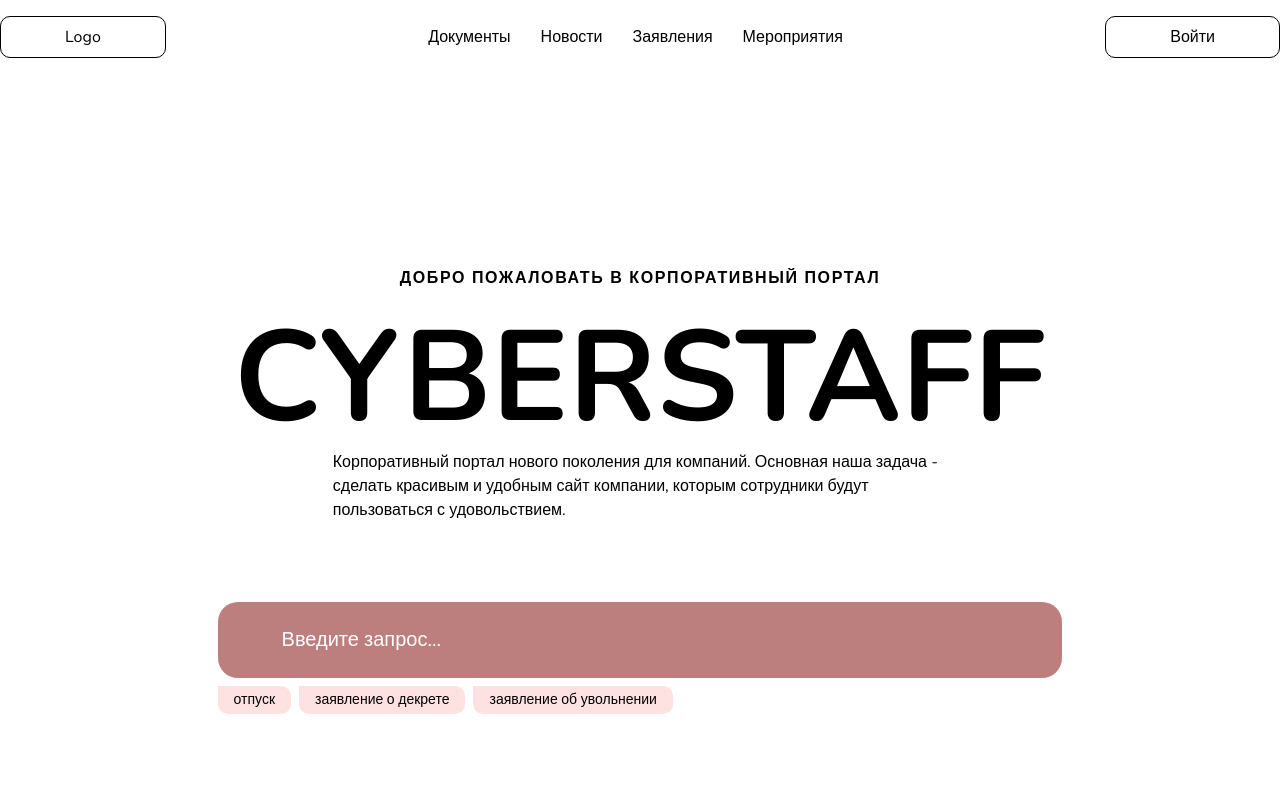
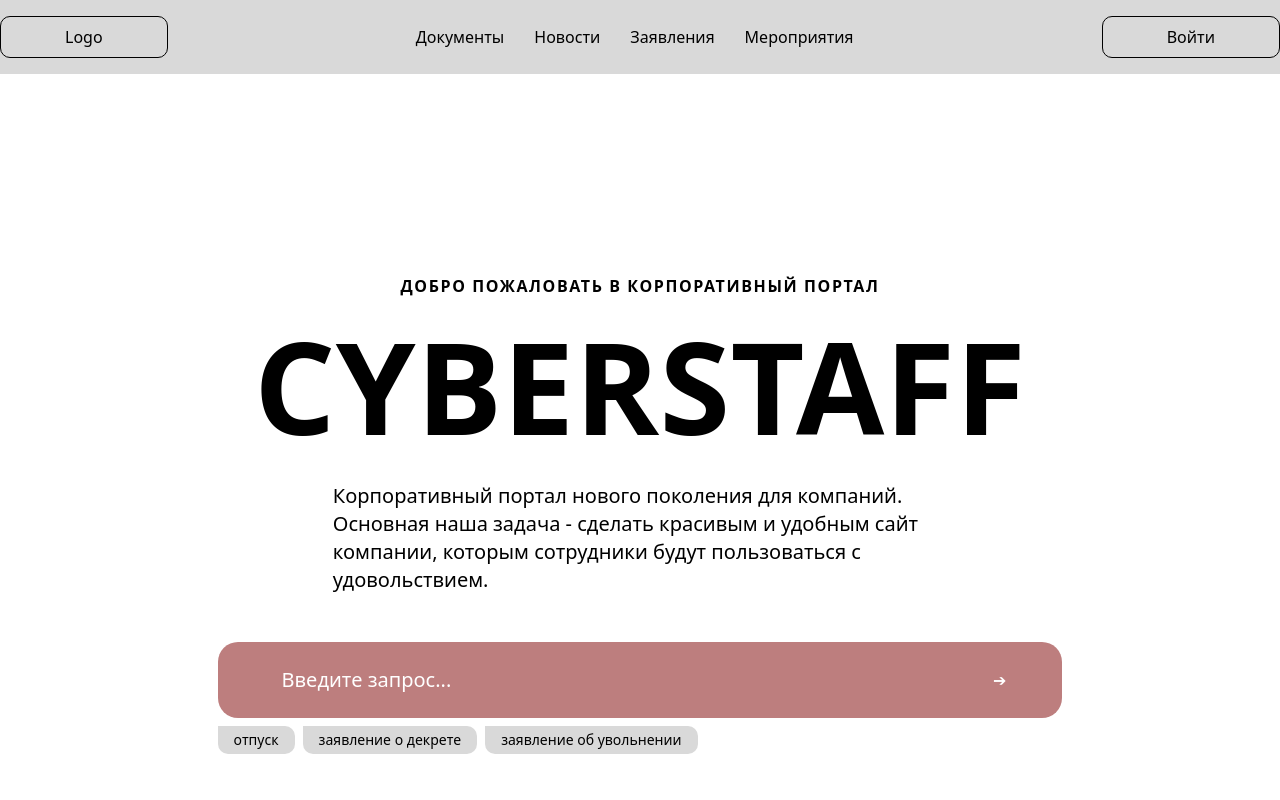
Before and after one commit to ShiroSan123/MPIT_25_FRONT, a Next.js app: page / in a window 1280 px wide. Shown: the top 800 px of the page. Built offline with nearby package versions, Linux system fonts and the light colour scheme.

Commit message:
Add: Grid-section

```diff
--- a/app/globals.css
+++ b/app/globals.css
@@ -2,14 +2,14 @@
 @tailwind components;
 @tailwind utilities;
 
-@media (prefers-color-scheme: dark) {
-  :root {
-
-  }
+.font-inter {
+  font-family: var(--font-inter);
 }
 
-body {
-  color: var(--foreground);
-  background: var(--background);
-  font-family: Nunito, sans-serif;
+.font-nunito {
+  font-family: var(--font-nunito);
 }
+
+.font-poppins {
+  font-family: var(--font-poppins);
+}
--- a/app/layout.tsx
+++ b/app/layout.tsx
@@ -1,11 +1,10 @@
 import type { Metadata } from "next";
-import { Nunito } from "next/font/google";
+import { Nunito_Sans, Inter, Poppins } from "next/font/google";
 import "./globals.css";
 
-const nunitoSans = Nunito({
-  variable: "--font-nunito-sans",
-  subsets: ["latin"],
-});
+const inter = Inter({ subsets: ["latin"]});
+const nunito = Nunito_Sans({ subsets: ["latin"]});
+const poppins = Poppins({ weight: ["500","400","700"], subsets: ["latin"]});
 
 export const metadata: Metadata = {
   title: "Cyberstaff",
@@ -19,9 +18,7 @@
 }>) {
   return (
     <html lang="en">
-      <body
-        className={`${nunitoSans.variable} antialiased`}
-      >
+      <body className={'${inter.className} ${nunito.className} ${poppins.className}'}>
         {children}
       </body>
     </html>
--- a/app/page.tsx
+++ b/app/page.tsx
@@ -1,13 +1,15 @@
 import Hero from '@/components/Hero'
 import Header from '@/components/Header';
+import { Mini1 } from '@/components/Mini1';
 
 export default function Home() {
   return (
     <main className="relative">
-			<div>
+			<div className='h-screen'>
 				<Header />
 				<Hero />
 			</div>
+			<Mini1 />
 		</main>
   );
 }
--- a/components/Header.tsx
+++ b/components/Header.tsx
@@ -2,7 +2,8 @@
 
 const Header = () => {
 	return (
-		<header className="flex mx-auto justify-between items-center max-w-[1636px] py-4">
+		<header className="max-w-full bg-gray-main">
+			<div className="flex mx-auto justify-between items-center max-w-[1636px] py-4">
 				<div className="flex items-center gap-3 border border-black rounded-[10px] lg:px-16 lg:py-2">Logo</div>
 				<nav className="hidden sm:inline-block">
 					<ul className="flex lg:gap-[30px]">
@@ -15,6 +16,8 @@
 				<div className="lg:gap-9">
 					<button className="font-regular text-l text-black border border-black rounded-[10px] md:py-2 lg:py-2 md:px-4 lg:px-16">Войти</button>
 				</div>
+			</div>
+
 </header>
 	)
 }
--- a/components/Hero.tsx
+++ b/components/Hero.tsx
@@ -3,37 +3,37 @@
 
 const Hero = () => {
 	return (
-		<div className='pb-20 pt-28'>
-			<div className='flex justify-center relative my-20 z-10'>
+		<div className='pt-[25vh] font-nunito'>
+			<div className='flex justify-center relative z-10'>
 					<div className='max-w-[60vw] flex flex-col items-center justify-center'>
 						<h2 className='uppercase font-bold tracking-widest text-l text-center text-black max-w-100'>Добро пожаловать в корпоративный портал</h2>
 						<TextGenerateEffect
-							className=""
+							className="pb-6"
 							words="CYBERSTAFF"
 						/>
-						<p className='max-w-[80%]'>Корпоративный портал нового поколения для компаний. Основная наша задача - сделать красивым и удобным сайт компании, которым сотрудники будут пользоваться с удовольствием. </p>
+						<p className='max-w-[80%] text-xl'>Корпоративный портал нового поколения для компаний. Основная наша задача - сделать красивым и удобным сайт компании, которым сотрудники будут пользоваться с удовольствием. </p>
 					</div>
 			</div>
-			<div className='flex flex-col max-w-[66%] mx-auto'>
+			<div className='flex flex-col max-w-[66%] mx-auto mt-12'>
 				<div className="relative w-full">
 					<input
 						type="text"
 						placeholder="Введите запрос..."
 						className="w-full py-6 pl-16 pr-10 rounded-[20px] bg-red-button text-white placeholder-white focus:outline-none text-xl"
 					/>
-					<button className="absolute inset-y-0 right-8 flex items-center text-white">
-
+					<button className="absolute inset-y-0 right-8 flex items-center px-6 py-6 text-white">
+						➔
 					</button>
 				</div>
 
 				<div className="mt-2 flex space-x-2">
-					<button className="px-4 py-1 bg-red-100 text-black rounded-r-[10px] rounded-bl-[10px] text-sm">
+					<button className="px-4 py-1 bg-gray-main text-black rounded-r-[10px] rounded-bl-[10px] text-sm">
 						отпуск
 					</button>
-					<button className="px-4 py-1 bg-red-100 text-black rounded-r-[10px] rounded-bl-[10px] text-sm">
+					<button className="px-4 py-1 bg-gray-main text-black rounded-r-[10px] rounded-bl-[10px] text-sm">
 						заявление о декрете
 					</button>
-					<button className="px-4 py-1 bg-red-100 text-black rounded-r-[10px] rounded-bl-[10px] text-sm">
+					<button className="px-4 py-1 bg-gray-main text-black rounded-r-[10px] rounded-bl-[10px] text-sm">
 						заявление об увольнении
 					</button>
 				</div>
--- /dev/null
+++ b/components/Mini1.tsx
@@ -0,0 +1,47 @@
+import { cn } from "@/lib/utils";
+import React from "react";
+import { BentoGrid, BentoGridItem } from "@/components/ui/bento-grid";
+
+export function Mini1() {
+
+  return (
+		<section className="justify-center items-center text-center flex flex-col max-w-screen bg-gray-main pt-4 pb-[100px]">
+			<button className="rounded-[20px] font-regular text-2xl text-black border-2 border-black px-5 py-2">Преимущества</button>
+			<h2 className="text-[85px] font-poppins font-semibold bg-gradient-to-b from-[#656565] to-[#313131] text-transparent bg-clip-text inline-block">Какие преимущества </h2>
+			<p className='text-4xl max-w-[60vw] text-[#3D3D3D]'>Платформа обеспечивает безопасное управление корпоративной информацией, упрощает поиск коллег и автоматизирует создание документов, экономя время и повышая эффективность работы.</p>
+
+			<BentoGrid className="pt-[100px] *:text-left *:rounded-[35px] w-[80vw] grid-cols-2 grid grid-flow-col grid-rows-2 gap-7 *:bg-gradient-to-b *:from-[#2A283B] *:to-[#252231] *:text-white [&_h3]:text-[42px] [&_h3]:font-semibold [&_p]:text-[28px] [&_p]:font-light">
+				{items.map((item, i) => (
+					<BentoGridItem
+						key={i}
+						title={item.title}
+						description={item.description}
+						header={item.imgClass}
+						className={item.className}
+					/>
+				))}
+			</BentoGrid>
+		</section>
+  );
+}
+const Skeleton = () => (
+  <div className=""></div>
+);
+const items = [
+  {
+    title: "Умный поиск",
+		imgClass: "bg-[url(../app/cache/main-first.png)] w-full min-h-[617px] bg-contain bg-no-repeat",
+    description: "Эта функция  на основе искусственного интеллекта обеспечивает мгновенный и точный поиск информации, сотрудников или документов, значительно упрощая работу и экономя время.",
+    className: "row-span-2 col-span-1 py-11 px-[40px] items-center",
+  },
+  {
+    title: "Proactive Risk",
+    description: "Protect your financial future with AiFin's proactive risk management tools. Our AI algorithms monitor market trends, detect potential risks, and alert you to potential threats to your portfolio's performance.",
+    className: "row-span-1 col-span-1 py-[120px] px-[70px] items-center",
+  },
+  {
+    title: "Budgeting and Expense",
+    description: "Take control of your finances with AiFin's intuitive budgeting and expense tracking tools. Monitor your spending, set savings goals, and track your progress in real-time, all in one place.",
+    className: "row-span-1 col-span-1 py-[120px] px-[70px] items-center",
+  },
+];
--- /dev/null
+++ b/components/ui/bento-grid.tsx
@@ -0,0 +1,47 @@
+import { cn } from "@/lib/utils";
+
+export const BentoGrid = ({
+  className,
+  children,
+}: {
+  className?: string;
+  children?: React.ReactNode;
+}) => {
+  return (
+    <div
+      className={cn(
+        "grid md:auto-rows-[18rem] grid-rows-2 gap-7 max-w-7xl mx-auto ",
+        className
+      )}
+    >
+      {children}
+    </div>
+  );
+};
+
+export const BentoGridItem = ({
+  className,
+  title,
+  description,
+  header,
+}: {
+  className?: string;
+  title?: string | React.ReactNode;
+  description?: string | React.ReactNode;
+  header?: string;
+}) => {
+  return (
+    <div
+      className={cn(
+        "row-span-1 rounded-xl group/bento hover:shadow-xl transition duration-200 shadow-input dark:shadow-none p-4 dark:bg-black dark:border-white/[0.2] bg-white border border-transparent justify-between flex flex-col space-y-4",
+        className
+      )}
+    >
+      <div className="group-hover/bento:translate-x-2 transition duration-200">
+				<div className={header}></div>
+        <h3>{title}</h3>
+        <p>{description}</p>
+      </div>
+    </div>
+  );
+};
--- /dev/null
+++ b/components/ui/card-hover-effect.tsx
@@ -0,0 +1,111 @@
+import { cn } from "@/lib/utils";
+import { AnimatePresence, motion } from "framer-motion";
+import Link from "next/link";
+import { useState } from "react";
+
+export const HoverEffect = ({
+  items,
+  className,
+}: {
+  items: {
+    title: string;
+    description: string;
+    link: string;
+  }[];
+  className?: string;
+}) => {
+  let [hoveredIndex, setHoveredIndex] = useState<number | null>(null);
+
+  return (
+    <div
+      className={cn(
+        "grid grid-cols-1 md:grid-cols-2  lg:grid-cols-3  py-10",
+        className
+      )}
+    >
+      {items.map((item, idx) => (
+        <Link
+          href={item?.link}
+          key={item?.link}
+          className="relative group  block p-2 h-full w-full"
+          onMouseEnter={() => setHoveredIndex(idx)}
+          onMouseLeave={() => setHoveredIndex(null)}
+        >
+          <AnimatePresence>
+            {hoveredIndex === idx && (
+              <motion.span
+                className="absolute inset-0 h-full w-full bg-neutral-200 dark:bg-slate-800/[0.8] block  rounded-3xl"
+                layoutId="hoverBackground"
+                initial={{ opacity: 0 }}
+                animate={{
+                  opacity: 1,
+                  transition: { duration: 0.15 },
+                }}
+                exit={{
+                  opacity: 0,
+                  transition: { duration: 0.15, delay: 0.2 },
+                }}
+              />
+            )}
+          </AnimatePresence>
+          <Card>
+            <CardTitle>{item.title}</CardTitle>
+            <CardDescription>{item.description}</CardDescription>
+          </Card>
+        </Link>
+      ))}
+    </div>
+  );
+};
+
+export const Card = ({
+  className,
+  children,
+}: {
+  className?: string;
+  children: React.ReactNode;
+}) => {
+  return (
+    <div
+      className={cn(
+        "rounded-2xl h-full w-full p-4 overflow-hidden bg-black border border-transparent dark:border-white/[0.2] group-hover:border-slate-700 relative z-20",
+        className
+      )}
+    >
+      <div className="relative z-50">
+        <div className="p-4">{children}</div>
+      </div>
+    </div>
+  );
+};
+export const CardTitle = ({
+  className,
+  children,
+}: {
+  className?: string;
+  children: React.ReactNode;
+}) => {
+  return (
+    <h4 className={cn("text-zinc-100 font-bold tracking-wide mt-4", className)}>
+      {children}
+    </h4>
+  );
+};
+export const CardDescription = ({
+  className,
+  children,
+}: {
+  className?: string;
+  children: React.ReactNode;
+}) => {
+  return (
+    <p
+      className={cn(
+        "mt-8 text-zinc-400 tracking-wide leading-relaxed text-sm",
+        className
+      )}
+    >
+      {children}
+    </p>
+  );
+};
--- a/tailwind.config.ts
+++ b/tailwind.config.ts
@@ -8,6 +8,11 @@
   ],
   theme: {
     extend: {
+			fontFamily: {
+				inter: ["var(--font-inter)", "sans-serif"],
+				nunito: ["var(--font-nunito)", "sans-serif"],
+				poppins: ["var(--font-poppins)", "sans-serif"],
+			},
       colors: {
         black: {
 					DEFAULT: '#000',
@@ -15,6 +20,9 @@
 				},
 				red: {
 					button: '#BD7E7E',
+				},
+				gray: {
+					main: '#D9D9D9',
 				}
       },
     },
```
Also changed, not shown: app/cache/main-first.png (added). Lines whose indentation alone changed are shown as unchanged.
